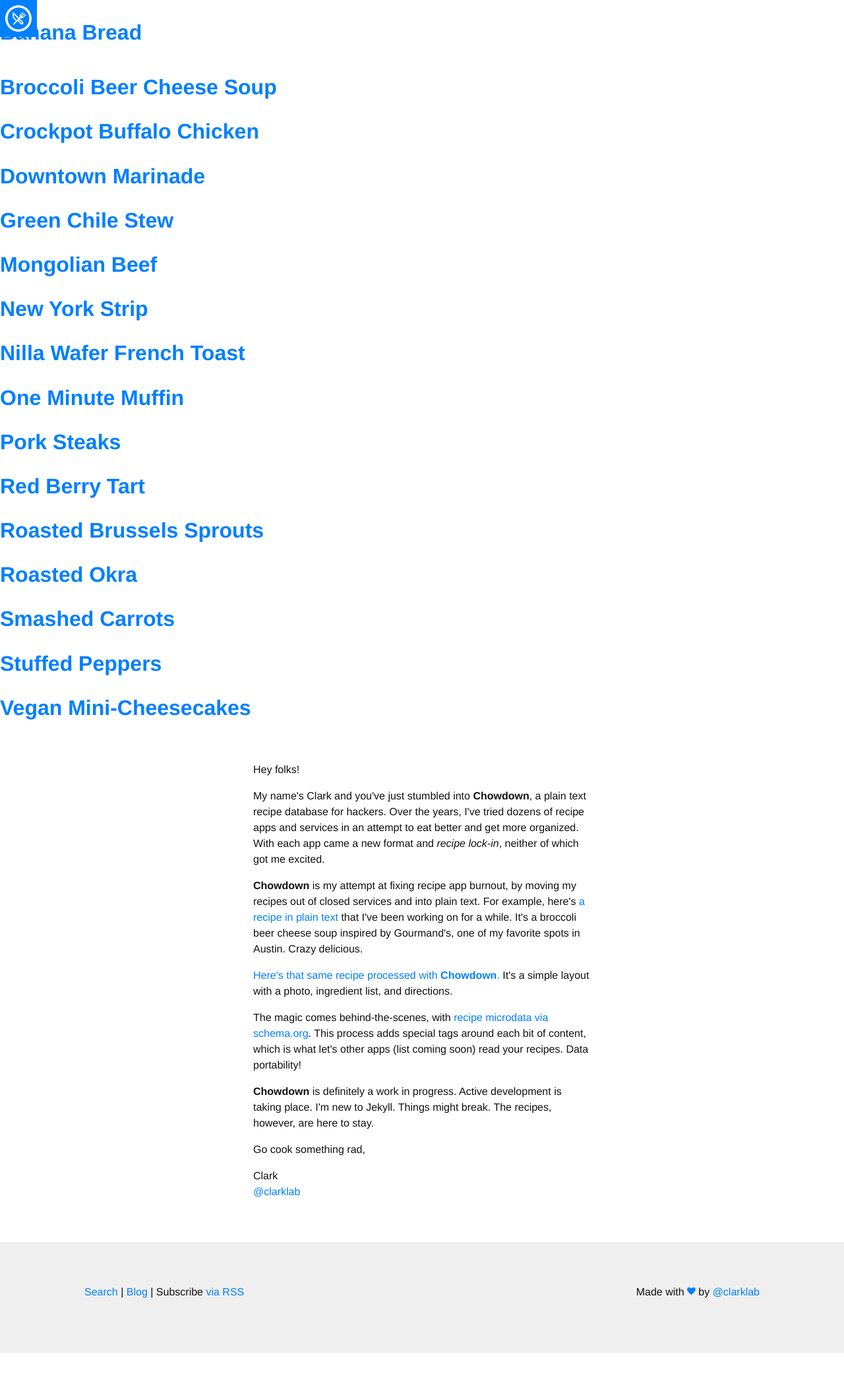
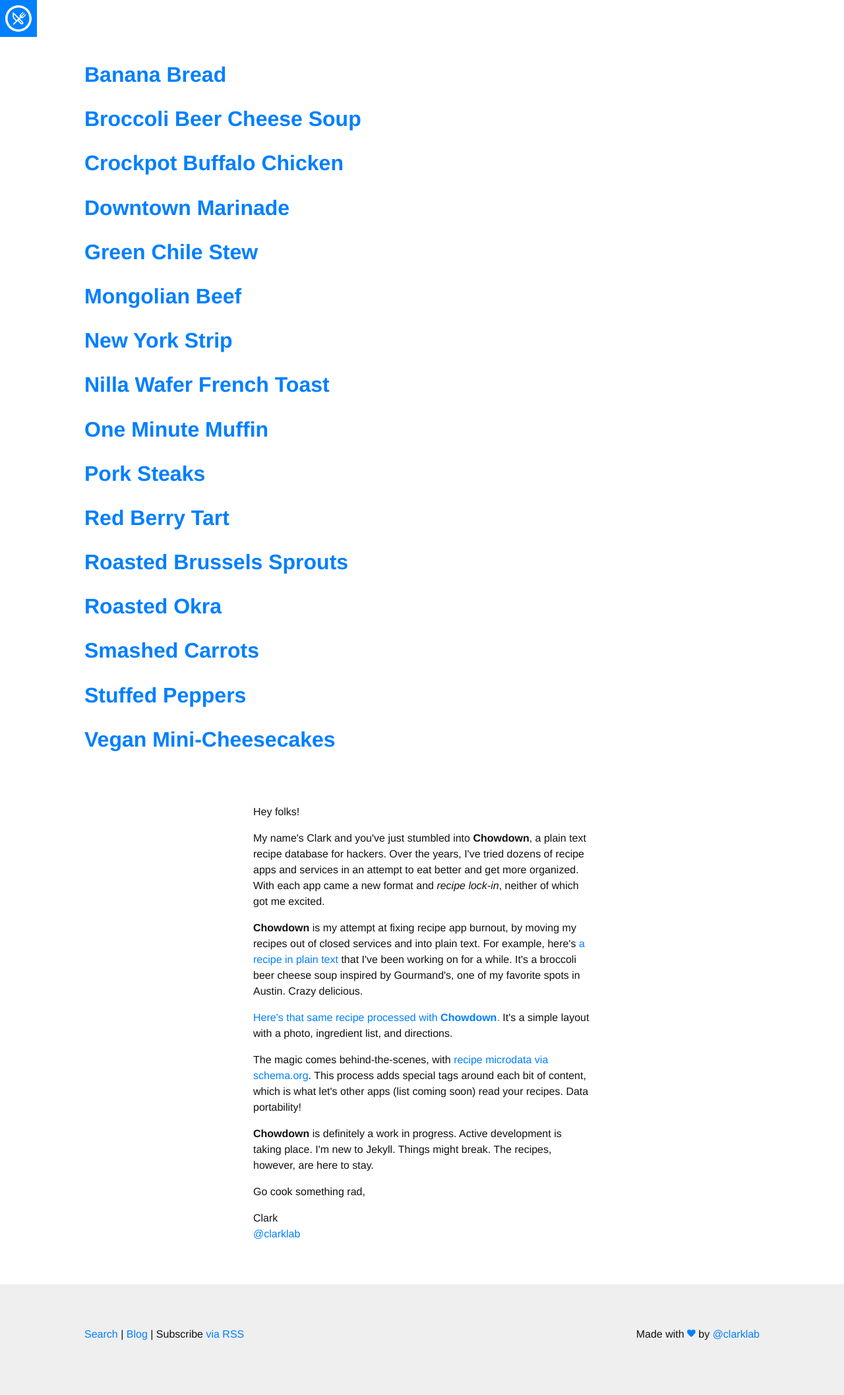
Before and after one commit to lynda365/lynda365.github.io, a Jekyll site: the page built from index.html, in a window 1280 px wide. Shown: the whole page at 66% size. Built offline with Jekyll 4.4.1, drawn with Linux system fonts in a browser that asks for light colours; nearby versions of some CDN libraries; some web fonts are replaced; before the commit the page ends 2051 px from its top, so only the background shows below that.

Commit message:
Update index.html

```diff
--- a/index.html
+++ b/index.html
@@ -4,15 +4,14 @@
 
 <div class="home">
 
-  <div>
+  <div  class="container mt4 mb4">
     <div class="clearfix">
     {% assign sorted = site.recipes | sort:"date" %}
     {% for post in sorted %}
 
-      <div">
+      <div>
           <a href="{{ post.url | prepend: site.baseurl }}">
-<!--            <div class="image ratio bg-cover"{% for image in post.image %} {% endfor %}></div>-->
-<!--            <div class="image ratio bg-cover"{% for image in post.image %} style="background-image:url({{site.baseurl}}/images/{{ image }});"{% endfor %}></div>-->
+
             <h1 >{{ post.title }}</h1>
           </a>
       </div>
```
